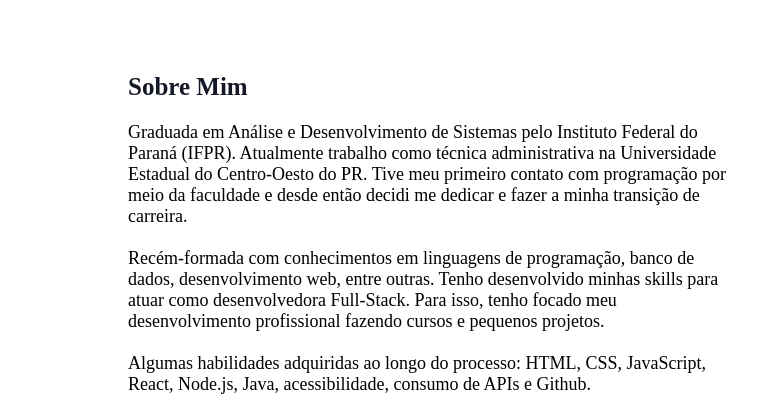
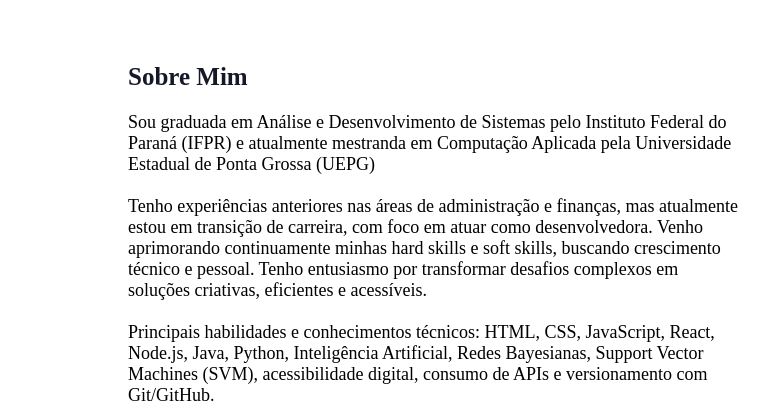
Before and after one commit to NCzarneki/LeandingPage, a plain HTML site: page index.html in a window 1280 px wide. Shown: the part 386-796 px from the top of the page, 0-758 px from the left. Drawn offline with Linux system fonts and the light colour scheme.

Commit message:
Update index.html

```diff
--- a/index.html
+++ b/index.html
@@ -25,14 +25,17 @@
     <section id="apresentacao__conteudo">
       <h2 id="apresentacao__titulo">Sobre Mim</h2>
       <p>
-        Graduada em Análise e Desenvolvimento de Sistemas pelo Instituto Federal do Paraná (IFPR). Atualmente trabalho como técnica administrativa na Universidade Estadual do Centro-Oesto do PR. Tive meu primeiro contato com programação por meio da faculdade e desde então decidi me dedicar e fazer a minha transição de carreira.<br>
+        Sou graduada em Análise e Desenvolvimento de Sistemas pelo Instituto Federal do Paraná (IFPR) e
+        atualmente mestranda em Computação Aplicada pela Universidade Estadual de Ponta Grossa (UEPG)<br>
 
-        <br>Recém-formada com conhecimentos em linguagens de programação, banco de dados, desenvolvimento web, entre outras.
-        Tenho desenvolvido minhas skills para atuar como desenvolvedora Full-Stack. Para isso, tenho focado meu
-        desenvolvimento profissional fazendo cursos e pequenos projetos.<br>
+        <br>Tenho experiências anteriores nas áreas de administração e finanças,
+        mas atualmente estou em transição de carreira, com foco em atuar como desenvolvedora.
+        Venho aprimorando continuamente minhas hard skills e soft skills, buscando crescimento técnico e pessoal.
+        Tenho entusiasmo por transformar desafios complexos em soluções criativas, eficientes e acessíveis. <br>
 
-        <br>Algumas habilidades adquiridas ao longo do processo: HTML, CSS, JavaScript, React, Node.js, Java,
-        acessibilidade, consumo de APIs e Github.
+        <br>Principais habilidades e conhecimentos técnicos:
+        HTML, CSS, JavaScript, React, Node.js, Java, Python, Inteligência Artificial, Redes Bayesianas,
+        Support Vector Machines (SVM), acessibilidade digital, consumo de APIs e versionamento com Git/GitHub.
       </p>
       <div>
     </section>
```
